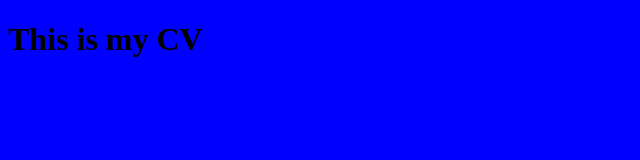
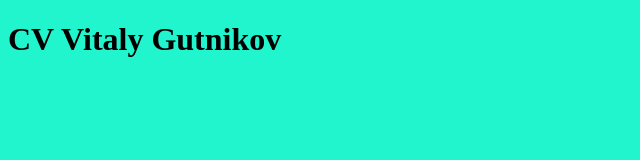
Before and after one commit to VitalyGutnikov/rsschool-cv, a plain HTML site: page index.html in a window 1280 px wide. Shown: the whole page, without its empty margins (0-640 px from the left). Drawn offline with Linux system fonts and the light colour scheme.

Commit message:
refactor: add new background for body

```diff
--- a/index.html
+++ b/index.html
@@ -9,7 +9,7 @@
 </head>
 <body>
 	<div>
-		<h1>This is my CV</h1>
+		<h1>CV Vitaly Gutnikov</h1>
 	</div>
 </body>
 </html>
--- a/style.css
+++ b/style.css
@@ -1,3 +1,3 @@
 body {
-	background: blue;
+	background: #21f5ce;
 }
```
